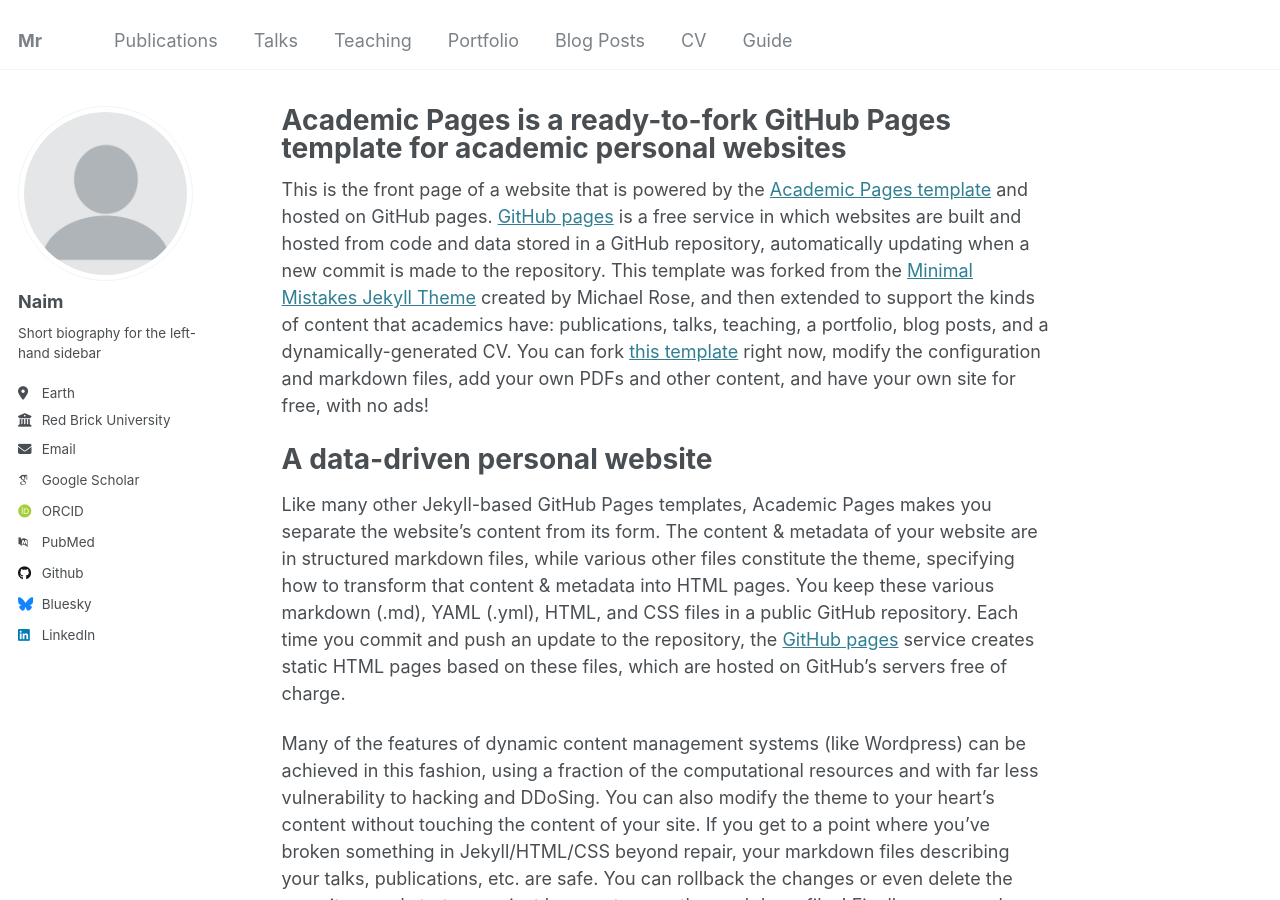
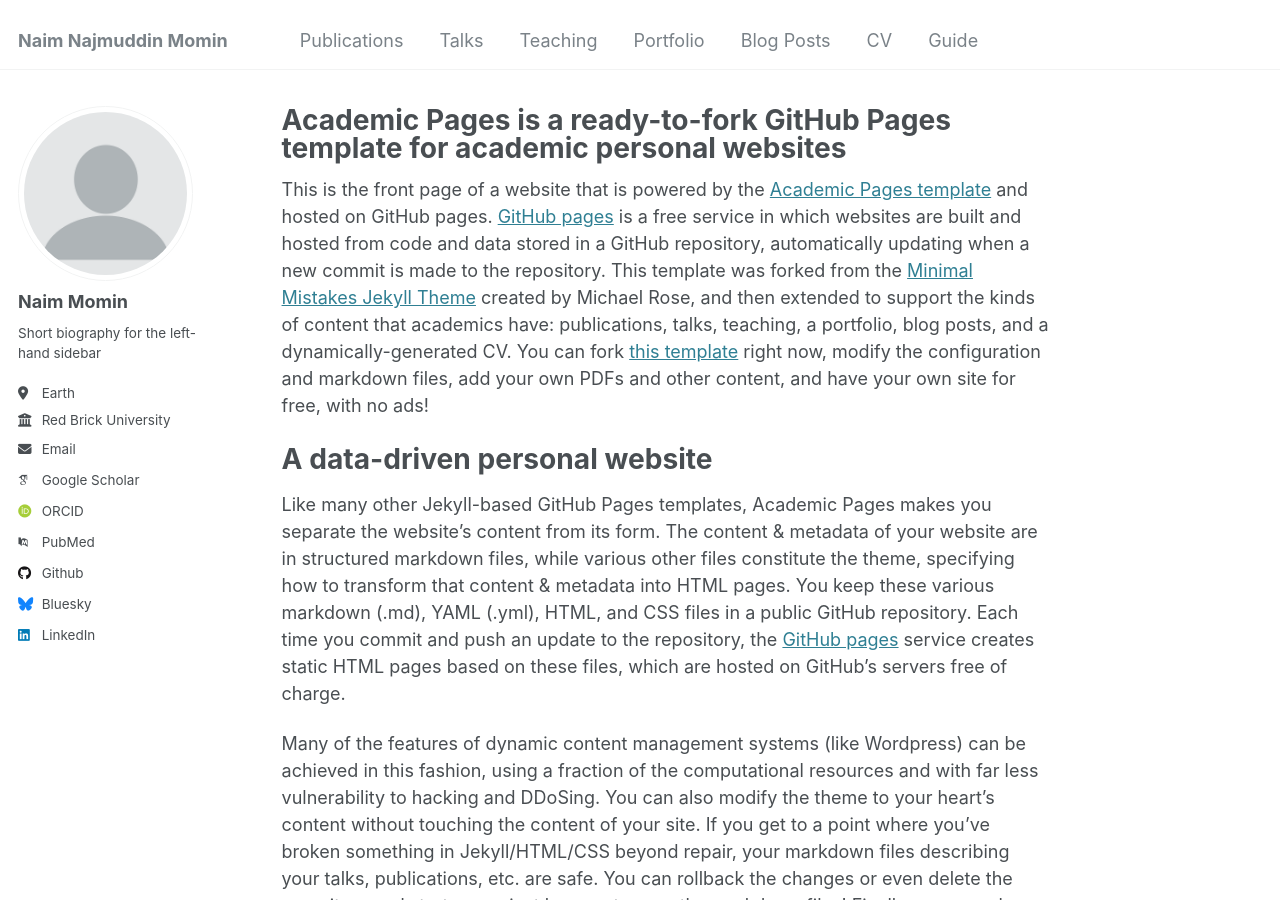
Before and after one commit to Mominnaim/mominnaim.github.io, a Jekyll site: the page built from _pages/about.md, in a window 1280 px wide and 900 px high. Built offline with Jekyll 4.4.1, drawn with Linux system fonts in a browser that asks for light colours; some web fonts are replaced.

Commit message:
Third changes

```diff
--- a/_config.yml
+++ b/_config.yml
@@ -8,7 +8,7 @@
 
 # Basic Site Settings
 locale                   : "en-US"
-title                    : "Mr"
+title                    : "Naim Najmuddin Momin"
 title_separator          : "-"
 name                     : &name "Naim Momin"
 description              : &description "personal description"
@@ -22,7 +22,7 @@
 author:
   # Biographic information
   avatar           : "profile.png"
-  name             : "Naim"
+  name             : "Naim Momin"
   pronouns         : # example: "he/him"
   bio              : "Short biography for the left-hand sidebar"
   location         : "Earth"
@@ -44,7 +44,7 @@
   bitbucket        : # Username - Update with your username on the site
   codepen          : # Username
   dribbble         : # Username
-  github           : "https://github.com/Mominnaim"
+  github           : "Mominnaim"
   kaggle           : # Username
   stackoverflow    : # User number or user number and name (i.e., use "1" or "1/jeff-atwood")
 
@@ -58,7 +58,7 @@
   keybase          : # Username
   instagram        : # Username
   lastfm           : # Username
-  linkedin         : "https://www.linkedin.com/in/naim-momin-071237191/"
+  linkedin         : "naim-momin-071237191"
   mastodon         : # URL
   medium           : # URL
   pinterest        : # Username
```
